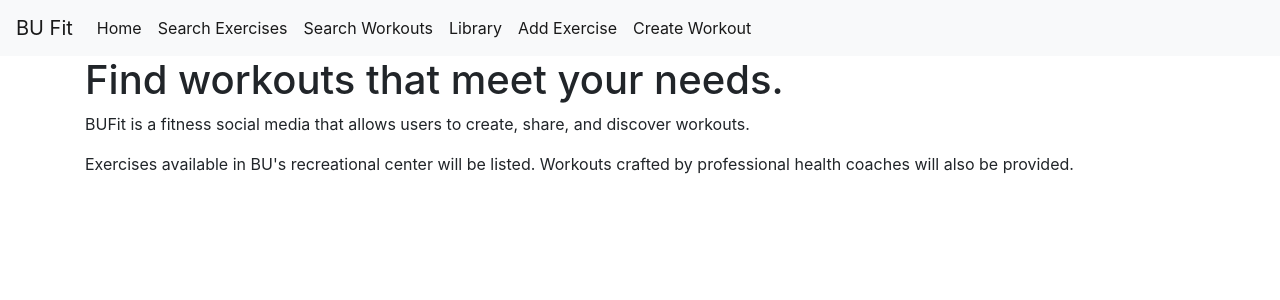
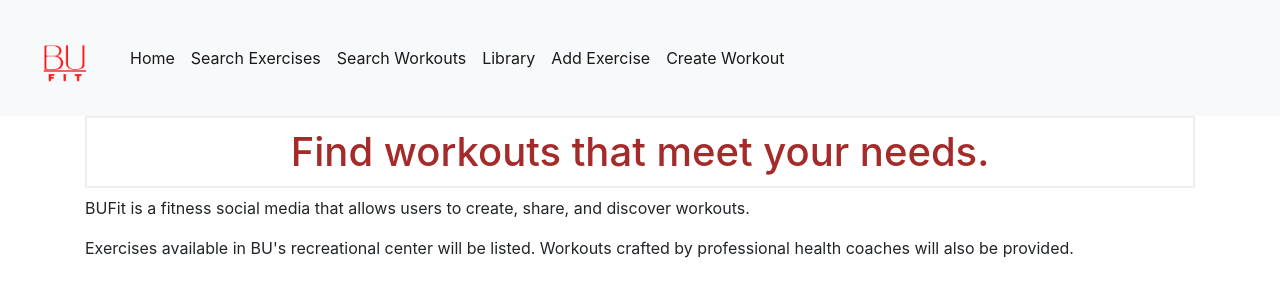
Before and after one commit to Helmphlyx/bufit, a Flask app: page /home in a window 1280 px wide. Shown: the top 300 px of the page. Run offline with Flask 2, Linux system fonts and the light colour scheme; some libraries are stand-ins or nearby versions.

Commit message:
Add BUFit logo to navbar

```diff
--- a/static/css/style.css
+++ b/static/css/style.css
@@ -4,3 +4,7 @@ h1 {
     text-align: center;
     padding: 10px;
 }
+.logo {
+    max-width: 90px;
+    height: auto;
+}
--- a/templates/base.html
+++ b/templates/base.html
@@ -7,12 +7,13 @@
 
     <!-- Bootstrap CSS -->
     <link rel="stylesheet" href="https://stackpath.bootstrapcdn.com/bootstrap/4.3.1/css/bootstrap.min.css" integrity="sha384-ggOyR0iXCbMQv3Xipma34MD+dH/1fQ784/j6cY/iJTQUOhcWr7x9JvoRxT2MZw1T" crossorigin="anonymous">
-
+    <!--CSS styles-->
+    <link rel ="stylesheet" href = "../static/css/style.css">
     <title>{% block title %} {% endblock %}</title>
 </head>
 <body>
 <nav class="navbar navbar-expand-md navbar-light bg-light">
-    <a class="navbar-brand" href="{{ url_for('home')}}">BU Fit</a>
+    <a class="navbar-brand" href="{{ url_for('home')}}"><img src="static/img/logo.png" class = "logo" alt = "BU Fit"/></a>
     <button class="navbar-toggler" type="button" data-toggle="collapse" data-target="#navbarNav" aria-controls="navbarNav" aria-expanded="false" aria-label="Toggle navigation">
         <span class="navbar-toggler-icon"></span>
     </button>
```
Also changed, not shown: static/img/logo.png (added), 1 other file.
